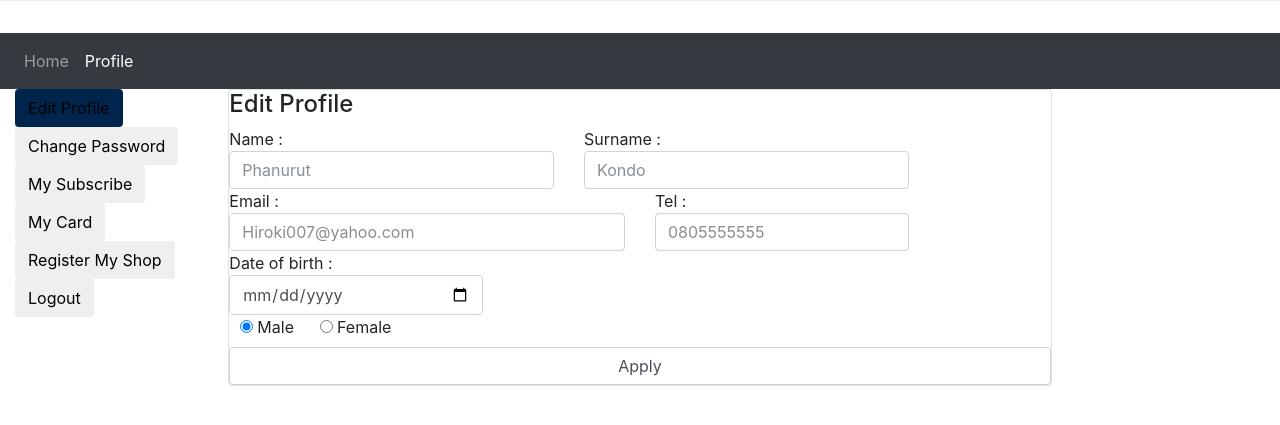
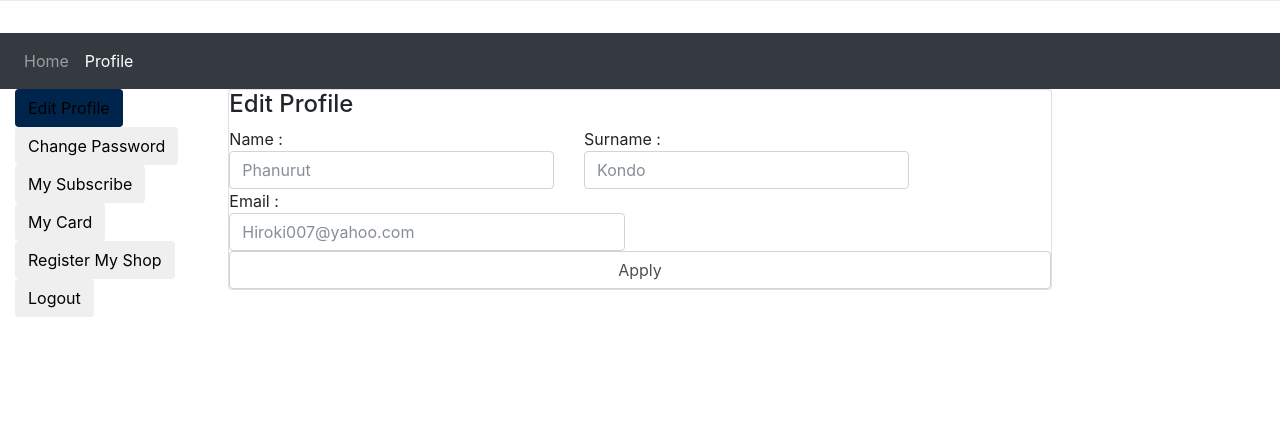
Before and after one commit to kondohiroki/ProjectPro-A-POW, a PHP site: the page made by Login/EditProfile[Log].php in a window 1280 px wide. Shown: the part 204-629 px from the top of the page. Run offline with PHP 8.4, Linux system fonts and the light colour scheme; some libraries are stand-ins or nearby versions.

Commit message:
insertid,editprofile,checkeditprofile

```diff
--- a/Login/EditProfile[Log].php
+++ b/Login/EditProfile[Log].php
@@ -12,18 +12,6 @@
     <link rel="stylesheet" href="../CSS/MainStyle2.css">
     <link rel="stylesheet" href="../CSS/EditProfileStyle.css">
     <link rel="stylesheet" href="../CSS/ProfileLeftMenu.css">
-    <script>
-    /*
-id="inputFname"
-id="inputLname"
-id="inputEmail"
-id="inputTel"
-id="inputdate"
-id="gender"
-id="applybutton"
-    */
-
-    </script>
 </head>
 <body>
     <div class="jumbotron jumbotron-fluid" id="headerJumbo">
@@ -81,7 +69,7 @@ id="applybutton"
             <div class="col-lg-8" id="centerPan">
                 <div class="card card-container" id="cardEdit">
                     <h4>Edit Profile</h4>
-                    <form action="" class="Edit-Profile-Form" onsubmit="" method="PUT">
+                    <form action="checkEditprofile.php" class="Edit-Profile-Form"  method="POST">
                         <div class="row">
                             <div class="col-sm-5">
                                 <h8>Name :</h8>
@@ -92,45 +80,34 @@ id="applybutton"
                         </div>
                         <div class="row">
                             <div class="col-sm-5">
-                                <input type="text" class="form-control" id="inputFname" placeholder="Phanurut"/><!-- Name -->
+                                <input type="text" class="form-control" name="name" id="inputFname" placeholder="Phanurut"/><!-- Name -->
                             </div>
                             <div class="col-sm-5">
-                                <input type="text" class="form-control" id="inputLname" placeholder="Kondo"/><!-- Surname -->
+                                <input type="text" class="form-control" name="surname" id="inputLname" placeholder="Kondo"/><!-- Surname -->
                             </div>
                         </div>
                         <div class="row">
                                 <div class="col-sm-6">
                                     <h8>Email :</h8>
                                 </div>
-                                <div class="col-sm-4">
-                                    <h8>Tel :</h8>
-                                </div>
+
                             </div>
                         <div class="row">
                             <div class="col-sm-6">
-                                <input type="text" class="form-control" id="inputEmail" placeholder="Hiroki007@yahoo.com"/><!-- Email -->
+                                <input type="text" class="form-control" name="mail" id="inputEmail" placeholder="Hiroki007@yahoo.com"/><!-- Email -->
                             </div>
-                            <div class="col-sm-4">
-                                <input type="text" class="form-control" id="inputTel" placeholder="0805555555"><!-- Tel. -->
-                            </div>
+
                         </div>
                         <div class="row">
-                            <div class="col-sm-4">
-                                <h8>Date of birth :</h8>
-                            </div>
+
                         </div>
                         <div class="row">
-                            <div class="col-sm-4">
-                                <input type="date" class="form-control" id="inputdate"/><!-- DOB -->
-                            </div>
+
                         </div>
-                        <div class="row"><!-- Gender Select -->
-                            <label style="margin-left: 3%;"><input type="radio" name="gender" value="male" checked id="gender"> Male<br></label>
-                            <label style="margin-left: 3%;"><input type="radio" name="gender" value="female" > Female<br></label>
-                        </div>
+
                         <div class="row">
                             <div class="col-sm-12">
-                                <button class="form-control" type="submit" id="applybutton">Apply</button><!-- Submit btn -->
+                                <button class="form-control" type="submit" name="submit" id="submit">Apply</button><!-- Submit btn -->
                             </div>
                         </div>
                     </form>
```
Also changed, not shown: Login/checkEditprofile.php (added, +30 -0 lines), NotLogin/insertid[NoLog].php (+3 -9 lines).
